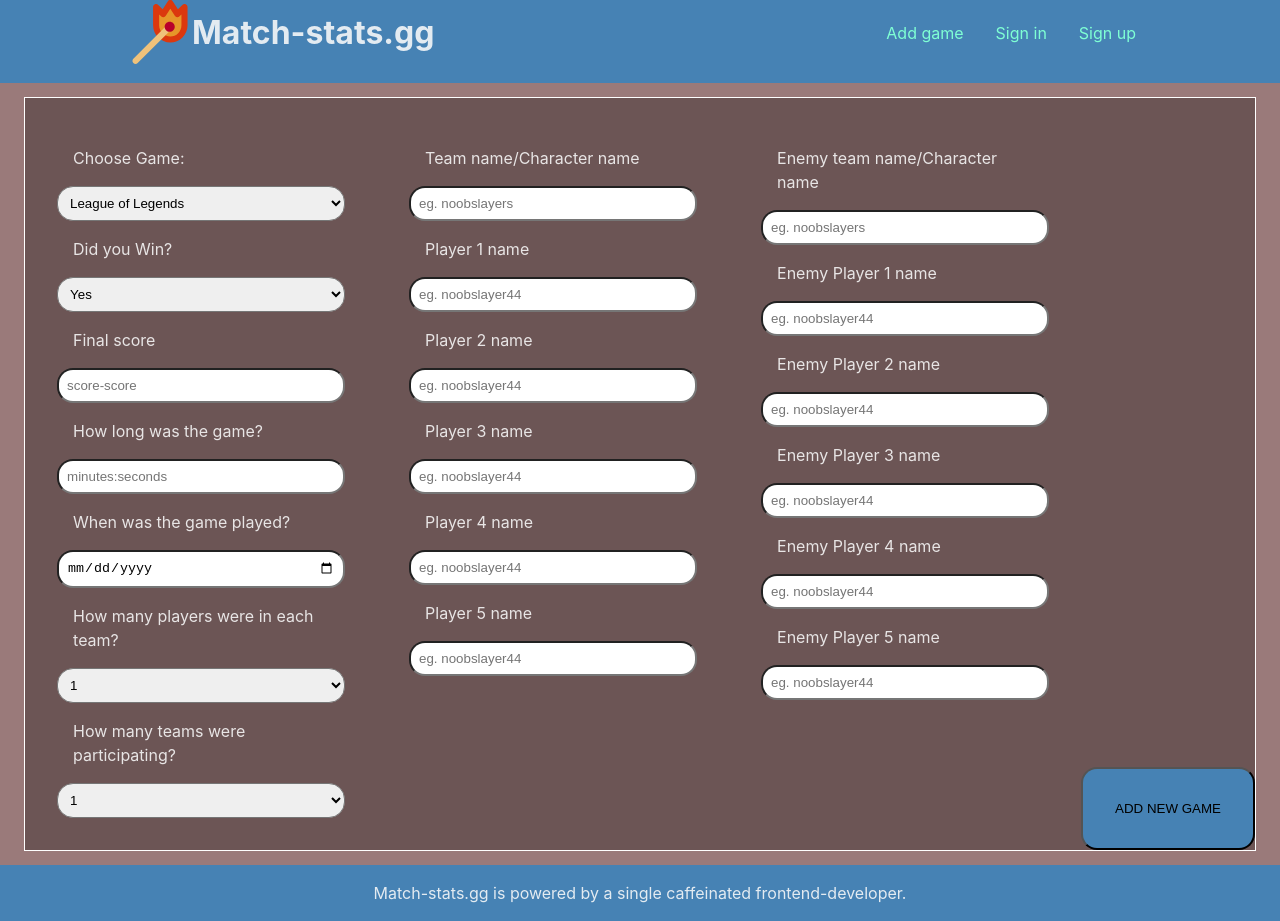
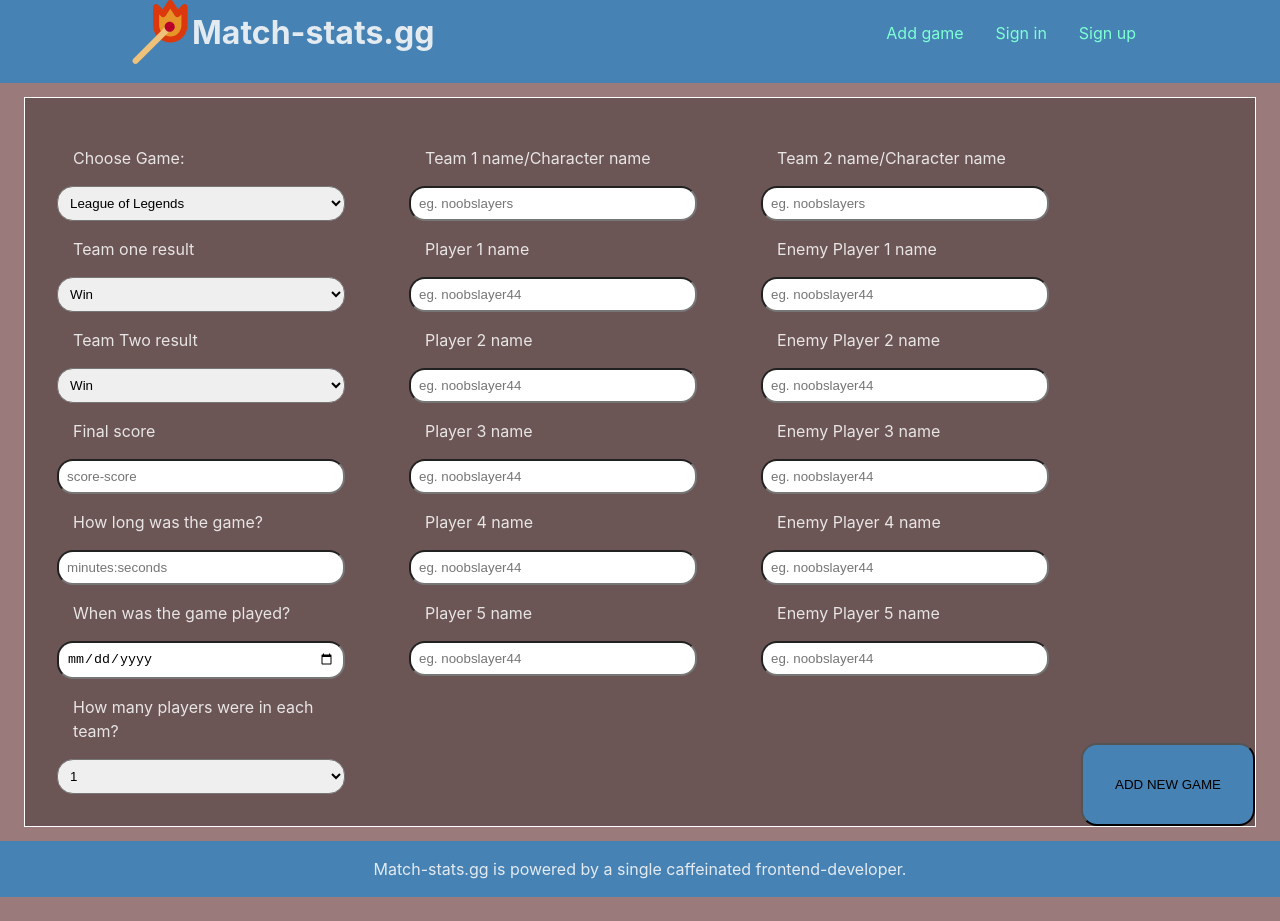
Before and after one commit to Williamlof/match-statistik, a React (Vite) app: page /addgame in a window 1280 px wide. After the commit the page ends 897 px from the top, so only its background shows below. Built offline with nearby package versions, Linux system fonts and the light colour scheme.

Commit message:
Fixat sök och displayResult på matchCard

```diff
--- a/src/Views/MatchForm.tsx
+++ b/src/Views/MatchForm.tsx
@@ -8,7 +8,8 @@ interface Props {
 
 const MatchForm = ({ matches, setMatches }: Props) => {
   const [chosenGame, setChosenGame] = useState<string>("League of Legends");
-  const [win, setWin] = useState<boolean>(false);
+  const [teamOneWin, setTeamOneWin] = useState<boolean>(false);
+  const [teamTwoWin, setTeamTwoWin] = useState<boolean>(false);
   const [gameLength, setGameLength] = useState<string>("");
   const [playerAmount, setPlayerAmount] = useState<number>(1);
   const [teamsAmount, setTeamsAmount] = useState<number>(2);
@@ -36,7 +37,8 @@ const MatchForm = ({ matches, setMatches }: Props) => {
       matchLength: gameLength,
       teamSize: playerAmount,
       teamAmount: teamsAmount,
-      win: win,
+      teamOneWin: teamOneWin,
+      teamTwoWin: teamTwoWin,
       teamOne: {
         players: [player1, player2, player3, player4, player5],
         teamName: teamName,
@@ -62,7 +64,8 @@ const MatchForm = ({ matches, setMatches }: Props) => {
   useEffect(() => {
     console.log(
       chosenGame,
-      win,
+      teamOneWin,
+      teamTwoWin,
       gameLength,
       playerAmount,
       teamsAmount,
@@ -71,7 +74,15 @@ const MatchForm = ({ matches, setMatches }: Props) => {
       teamName,
       enemyTeamName
     );
-  }, [chosenGame, win, gameLength, playerAmount, teamsAmount, datePlayed]);
+  }, [
+    chosenGame,
+    teamOneWin,
+    teamTwoWin,
+    gameLength,
+    playerAmount,
+    teamsAmount,
+    datePlayed,
+  ]);
 
   return (
     <main className="add-game-container">
@@ -90,19 +101,33 @@ const MatchForm = ({ matches, setMatches }: Props) => {
               <option value="Scrabble">Scrabble</option>
             </select>
 
-            <label htmlFor="game-result">Did you Win?</label>
+            <label htmlFor="teamOneResult">Team one result</label>
             <select
-              name="game-result"
+              name="teamOneResult"
               onChange={(e: any) => {
-                if (e.target.value == "Yes") {
-                  setWin(true);
+                if (e.target.value == "Win") {
+                  setTeamOneWin(true);
                 } else {
-                  setWin(false);
+                  setTeamOneWin(false);
                 }
               }}
             >
-              <option value="Yes">Yes</option>
-              <option value="No">No</option>
+              <option value="Win">Win</option>
+              <option value="Loss">Loss</option>
+            </select>
+            <label htmlFor="teamTwoResult">Team Two result</label>
+            <select
+              name="teamTwoResult"
+              onChange={(e: any) => {
+                if (e.target.value == "Win") {
+                  setTeamTwoWin(true);
+                } else {
+                  setTeamTwoWin(false);
+                }
+              }}
+            >
+              <option value="Win">Win</option>
+              <option value="Loss">Loss</option>
             </select>
             <label htmlFor="finalScore">Final score</label>
             <input
@@ -154,29 +179,9 @@ const MatchForm = ({ matches, setMatches }: Props) => {
               <option value={4}>4</option>
               <option value={5}>5</option>
             </select>
-            <label htmlFor="teamAmount">
-              How many teams were participating?
-            </label>
-            <select
-              className="halfWidth"
-              name="teamAmount"
-              onChange={(e: any) => {
-                setTeamsAmount(e.target.value);
-              }}
-              required
-            >
-              <option value={1}>1</option>
-              <option value={2}>2</option>
-              <option value={3}>3</option>
-              <option value={4}>4</option>
-              <option value={5}>5</option>
-              <option value={6}>6</option>
-              <option value={7}>7</option>
-              <option value={8}>8</option>
-            </select>
           </div>
           <div className="general-form">
-            <label htmlFor="team">Team name/Character name</label>
+            <label htmlFor="team">Team 1 name/Character name</label>
             <input
               className="halfWidth"
               placeholder="eg. noobslayers"
@@ -238,7 +243,7 @@ const MatchForm = ({ matches, setMatches }: Props) => {
             />
           </div>
           <div className="general-form">
-            <label htmlFor="enemyTeam">Enemy team name/Character name</label>
+            <label htmlFor="enemyTeam">Team 2 name/Character name</label>
             <input
               className="halfWidth"
               placeholder="eg. noobslayers"
--- a/src/components/Main/Cards-Gallery/Cards-Gallery.tsx
+++ b/src/components/Main/Cards-Gallery/Cards-Gallery.tsx
@@ -23,36 +23,29 @@ const CardsGallery = ({
 
   function calcWins() {
     if (userSearchResult.length > 0) {
-      let wins = 0;
-      let teamTwoWins = 0;
       let winner = 0;
 
-      userSearchResult
+      currentGameMatches
         .sort((a, b) =>
           a.datePlayed < b.datePlayed ? 1 : b.datePlayed < a.datePlayed ? -1 : 0
         )
-        .slice(0, 10)
         .forEach((match) => {
-          if (match.teamOneWin == true && match.game == currentGame) {
-            wins = wins + 1;
-          } else if (match.teamTwoWin == true && match.game == currentGame) {
-            teamTwoWins = teamTwoWins + 1;
+          if (
+            match.teamOne.players.includes(userSearchInput, 0) &&
+            match.game == currentGame &&
+            match.teamOneWin
+          ) {
+            winner += 1;
+          } else if (
+            match.teamTwo.enemyPlayers.includes(userSearchInput, 0) &&
+            match.game == currentGame &&
+            match.teamTwoWin
+          ) {
+            winner += 1;
           }
-          if (
-            match.teamTwo.enemyPlayers.includes(userSearchInput, 0) &&
-            match.game == currentGame
-          ) {
-            winner = teamTwoWins;
-            console.log("using teamTwoWins", teamTwoWins);
-          } else {
-            winner = wins;
-            console.log("using teamOneWins", wins);
-          }
-        });
+        }, currentGameMatches.slice(0, 10));
       return winner;
     } else {
-      let wins = 3;
-      let teamTwoWins = 0;
       let winner = 0;
       currentGameMatches
         .sort((a, b) =>
@@ -60,20 +53,20 @@ const CardsGallery = ({
         )
         .slice(0, 10)
         .forEach((match) => {
-          if (match.teamOneWin == true && match.game == currentGame) {
-            wins = wins + 1;
-          } else if (match.teamTwoWin == true && match.game == currentGame) {
-            teamTwoWins = teamTwoWins + 1;
+          if (
+            match.teamOne.players.includes(userSearchInput, 0) &&
+            match.game == currentGame &&
+            match.teamOneWin
+          ) {
+            winner += 1;
+          } else if (
+            match.teamTwo.enemyPlayers.includes(userSearchInput, 0) &&
+            match.game == currentGame &&
+            match.teamTwoWin
+          ) {
+            winner += 1;
           }
-          if (
-            match.teamTwo.enemyPlayers.includes(userSearchInput, 0) &&
-            match.game == currentGame
-          ) {
-            winner = teamTwoWins;
-          } else {
-            winner = wins;
-          }
-        });
+        }, currentGameMatches.slice(0, 10));
       return winner;
     }
   }
@@ -115,10 +108,17 @@ const CardsGallery = ({
 
   return (
     <div className="match-gallery accordion-body">
+      {userSearchResult.length > 0 ? (
+        <>
           <h1>
             You have won {calcWins()} out of your last {calcUserGames()} games.
           </h1>
           <p>Your winrate is {calcWinRate()}%</p>
+        </>
+      ) : (
+        ""
+      )}
+      {userSearchResult.length > 0 ? (
         <div className="accordion">
           {(userSearchResult.length > 0 ? userSearchResult : matches)
             .filter((match) => match.game === currentGame)
@@ -127,10 +127,13 @@ const CardsGallery = ({
               <MatchCard
                 key={match.matchKey + match.game}
                 match={match}
-              userSearchResult={userSearchResult}
+                userSearchInput={userSearchInput}
               />
             ))}
         </div>
+      ) : (
+        <h1>No user by that Name check your spelling!!!</h1>
+      )}
     </div>
   );
 };
--- a/src/components/Main/Cards-Gallery/Match-Card/Match-Card.scss
+++ b/src/components/Main/Cards-Gallery/Match-Card/Match-Card.scss
@@ -24,7 +24,6 @@
       position: relative;
       font-size: 30px;
       color: black;
-      cursor: pointer;
       color: rgb(0, 201, 0);
     }
     .defeat {
@@ -32,7 +31,7 @@
       padding: 10px 0;
       font-size: 30px;
       color: black;
-      cursor: pointer;
+
       color: red;
     }
   }
--- a/src/components/Main/Cards-Gallery/Match-Card/Match-Card.tsx
+++ b/src/components/Main/Cards-Gallery/Match-Card/Match-Card.tsx
@@ -3,10 +3,10 @@ import { Match } from "../../../../models/matchInterface";
 import { useState } from "react";
 interface Props {
   match: Match;
-  userSearchResult: Match[];
+  userSearchInput: string;
 }
 
-const MatchCard = ({ match, userSearchResult }: Props) => {
+const MatchCard = ({ match, userSearchInput }: Props) => {
   let isLoL = match.game === "League of Legends";
   let matchCardClass = "match-card ";
   if (isLoL) matchCardClass += "LOL";
@@ -16,11 +16,19 @@ const MatchCard = ({ match, userSearchResult }: Props) => {
   else if (match.game === "Scrabble") matchCardClass += "SC";
   let isWin = "";
 
-  if (match.teamOneWin) {
+  if (match.teamOneWin || match.teamTwoWin) {
     isWin = "victory";
-  } else {
-    isWin = "defeat";
+    if (match.teamOne.players.includes(userSearchInput, 0)) {
+      isWin = "defeat";
+    }
   }
+  if (!match.teamOne || !match.teamTwoWin) {
+    isWin = "victory";
+    if (match.teamTwo.enemyPlayers.includes(userSearchInput, 0)) {
+      isWin = "defeat";
+    }
+  }
+
   const [visibleClass, setVisibleClass] = useState<boolean>(false);
   let versus = (
     <p>
@@ -48,6 +56,17 @@ const MatchCard = ({ match, userSearchResult }: Props) => {
       setVisibleClass(true);
     }
   }
+  let displayResult;
+  if (match.teamOneWin && match.teamOne.players.includes(userSearchInput, 0)) {
+    displayResult = <p className={isWin}>Victory!</p>;
+  } else if (
+    match.teamTwoWin &&
+    match.teamTwo.enemyPlayers.includes(userSearchInput, 0)
+  ) {
+    displayResult = <p className={isWin}>Victory!</p>;
+  } else {
+    displayResult = <p className={isWin}>Defeat</p>;
+  }
 
   return (
     <article className={matchCardClass}>
@@ -55,7 +74,7 @@ const MatchCard = ({ match, userSearchResult }: Props) => {
         <div className="game-stats">
           <div className="label">
             <h1>{match.game}</h1>
-            <p className={isWin}>{match.teamOneWin ? "Victory!" : "Defeat"}</p>
+            {displayResult}
             <button className="btn" onClick={showContent}>
               {btnContent}
             </button>
@@ -65,6 +84,7 @@ const MatchCard = ({ match, userSearchResult }: Props) => {
               {versus}
               <p>Final score: {match.finalResult}</p>
               <p>Match length: {match.matchLength}</p>
+
               {players}
               <p>{match.datePlayed}</p>
             </div>
```
Also changed, not shown: src/components/Header/Header.tsx (+0 -15 lines). Lines whose indentation alone changed are shown as unchanged.
